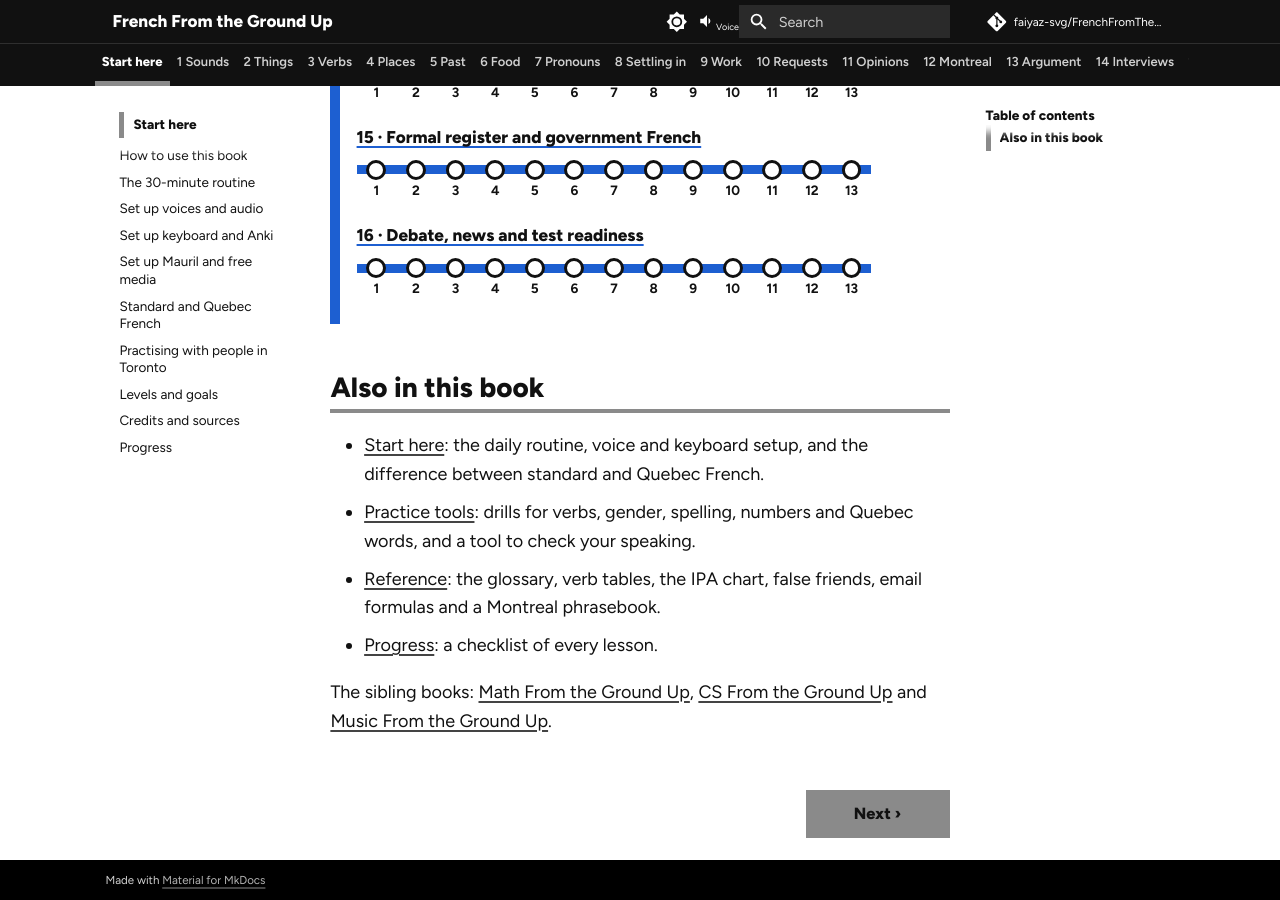
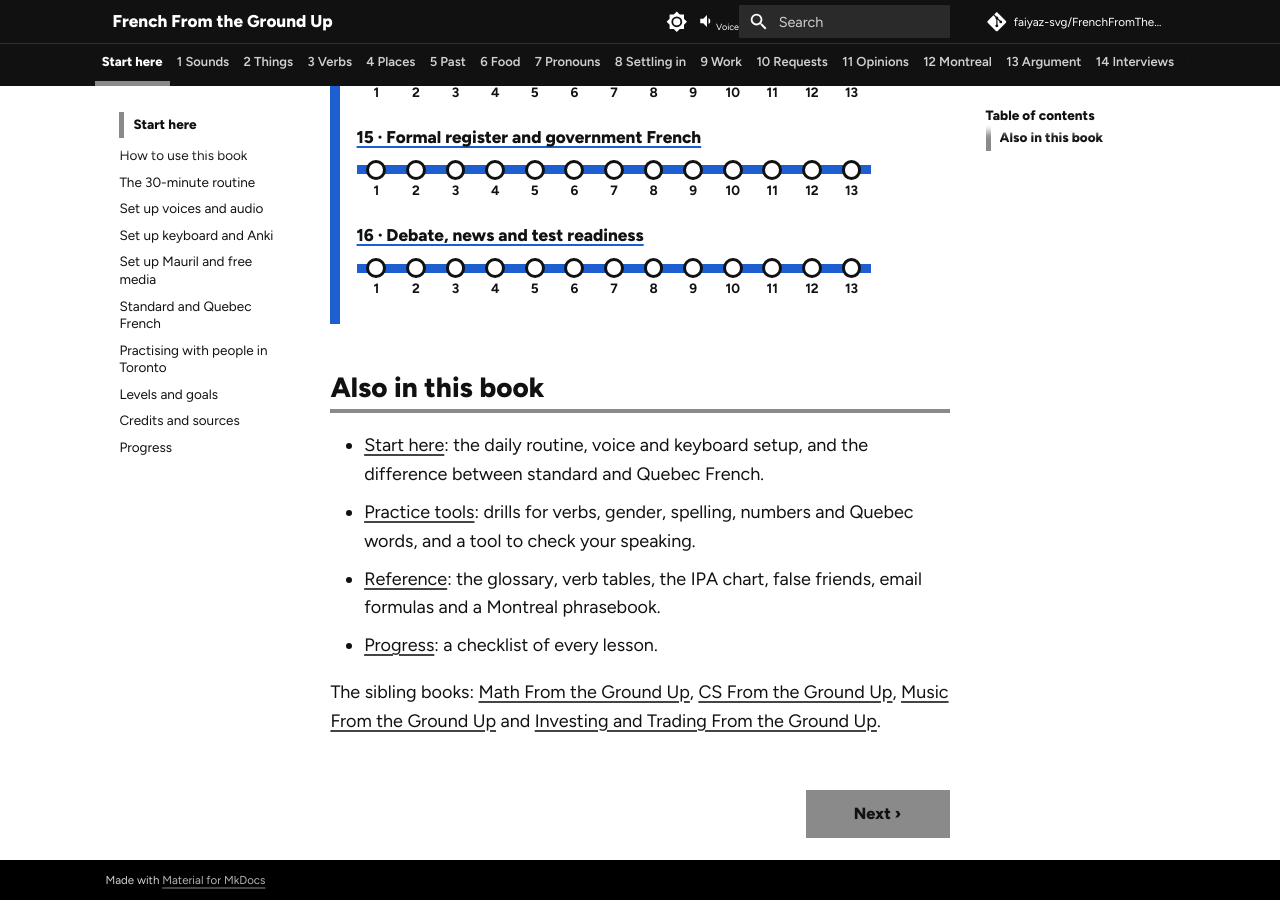
Before and after one commit to faiyaz-svg/FrenchFromTheGroundUp, an MkDocs documentation site: the page built from docs/index.md, in a window 1280 px wide and 900 px high, scrolled down 2269 px. Built offline with MkDocs 1.6.1 and Material for MkDocs 9.7.7, drawn with Linux system fonts in a browser that asks for light colours; comment, search, counter and statistics services are not loaded.

Commit message:
link the investing and trading book from the home page

```diff
--- a/docs/index.md
+++ b/docs/index.md
@@ -315,4 +315,4 @@ Start with [how to use this book](00-start-here/index.md), then follow the lines
 - [Reference](reference/index.md): the glossary, verb tables, the IPA chart, false friends, email formulas and a Montreal phrasebook.
 - [Progress](progress.md): a checklist of every lesson.
 
-The sibling books: [Math From the Ground Up](https://faiyaz-svg.github.io/MathFromTheGroundUp/), [CS From the Ground Up](https://faiyaz-svg.github.io/CSFromTheGroundUp/) and [Music From the Ground Up](https://faiyaz-svg.github.io/MusicFromTheGroundUp/).
+The sibling books: [Math From the Ground Up](https://faiyaz-svg.github.io/MathFromTheGroundUp/), [CS From the Ground Up](https://faiyaz-svg.github.io/CSFromTheGroundUp/), [Music From the Ground Up](https://faiyaz-svg.github.io/MusicFromTheGroundUp/) and [Investing and Trading From the Ground Up](https://faiyaz-svg.github.io/InvestingAndTradingFromTheGroundUp/).
```
